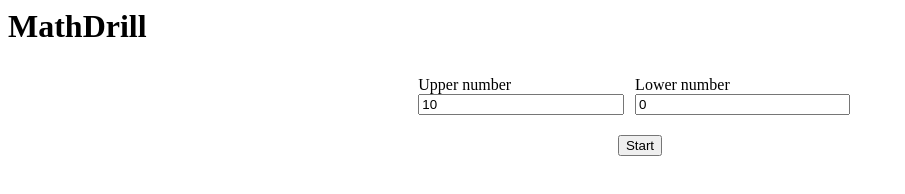
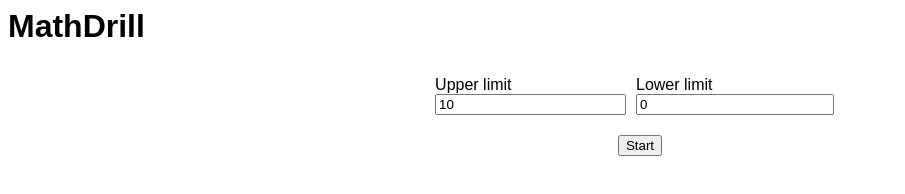
Before and after one commit to jeffbdye/MathDrill, a website: page public/index.html in a window 1280 px wide. Shown: the whole page, without its empty margins (0-905 px from the left). Drawn offline with Linux system fonts and the light colour scheme.

```diff
--- a/public/index.html
+++ b/public/index.html
@@ -12,11 +12,11 @@
   <form onsubmit="return setupGame(event)">
     <div class="container config">
       <div>
-        <label for="upper">Upper number</label>
+        <label for="upper">Upper limit</label>
         <input type="number" name="upper" id="upper" max="2147483647" min="1" />
       </div>
       <div>
-        <label for="lower">Lower number</label>
+        <label for="lower">Lower limit</label>
         <input type="number" name="lower" id="lower" max="2147483647" min="-2147483647" />
       </div>
       <div style="align-self: center">
@@ -44,6 +44,9 @@
   <script src="./index.js"></script>
 </body>
 <style>
+  html {
+    font-family: sans-serif;
+  }
   .container {
     display: flex;
     padding: 10px;
```
Also changed, not shown: public/favicon.ico (added).
